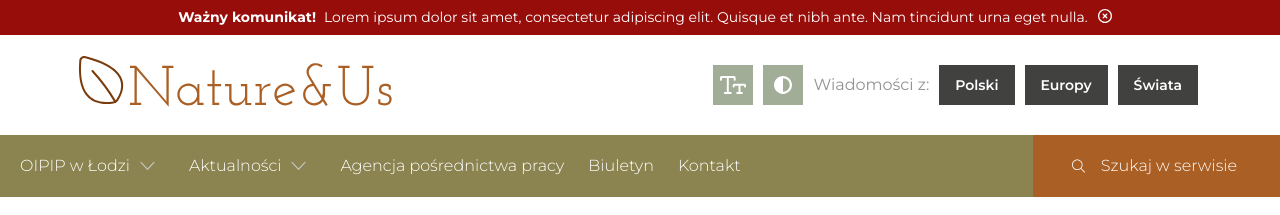
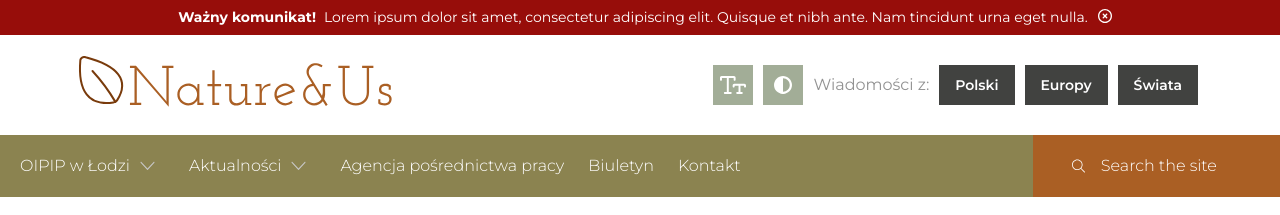
Before and after one commit to goldipl/nature-and-us, a Next.js app: page / in a window 1280 px wide. Shown: the top 215 px of the page. Built offline with nearby package versions, Linux system fonts and the light colour scheme.

Commit message:
change searchbar placeholder

```diff
--- a/src/components/common/DesktopHeader.tsx
+++ b/src/components/common/DesktopHeader.tsx
@@ -291,7 +291,7 @@ const DesktopHeader: React.FC = () => {
                 type="text"
                 name="header-searchbox"
                 id="header-searchbox"
-                placeholder="Szukaj w serwisie"
+                placeholder="Search the site"
               />
             </form>
           </div>
--- a/src/components/common/MobileHeader.tsx
+++ b/src/components/common/MobileHeader.tsx
@@ -170,7 +170,7 @@ const MobileHeader: React.FC = () => {
               type="text"
               name="mobile-header-searchbox"
               id="mobile-header-searchbox"
-              placeholder="Szukaj w serwisie"
+              placeholder="Search the site"
             />
           </form>
         </div>
```
